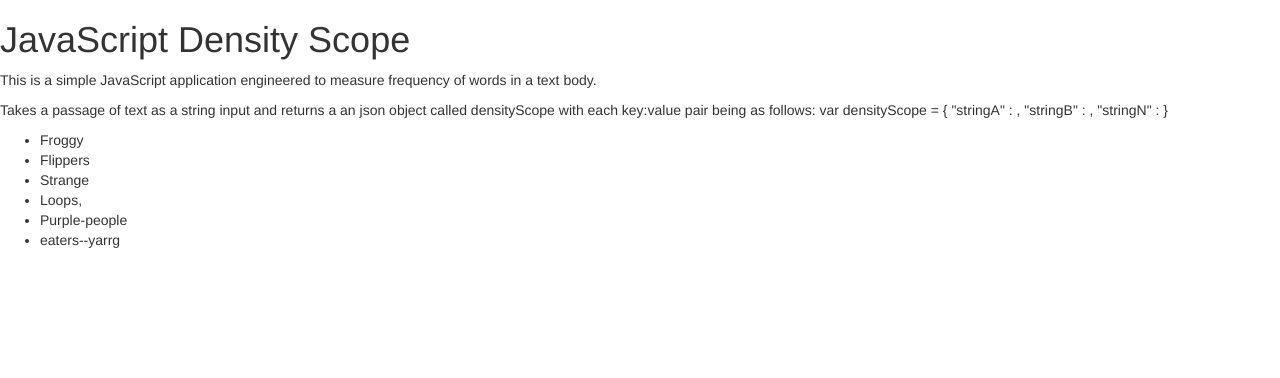
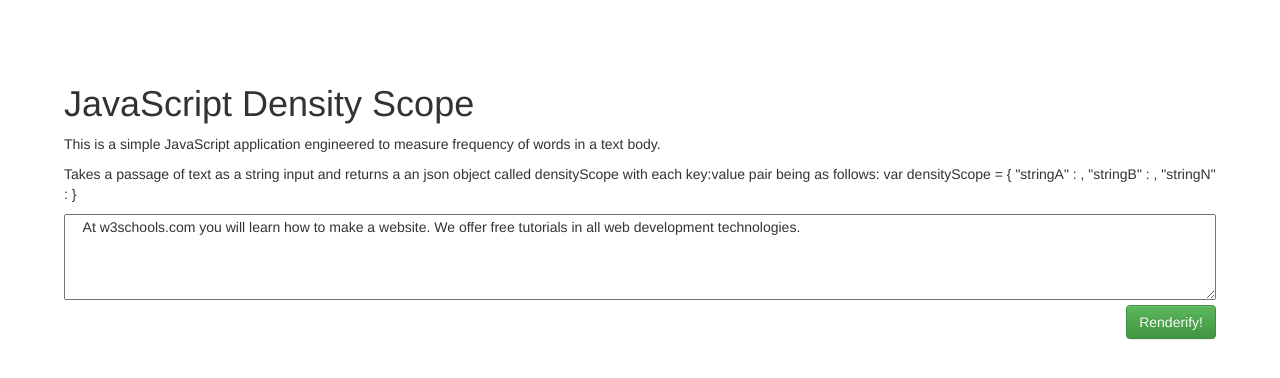
Before and after one commit to nbuechler/javascript-density-scope, a website: page index.html in a window 1280 px wide. Drawn offline with nearby package versions, Linux system fonts and the light colour scheme.

Commit message:
Added the ability to input any text via a textarea tag!

```diff
--- a/index.html
+++ b/index.html
@@ -9,12 +9,20 @@
     <link rel="stylesheet" type="text/css" href="bower_components/bootstrap/dist/css/bootstrap-theme.min.css">
 </head>
 
-<body>
+<body style="padding: 5%;">
 
     <h1>JavaScript Density Scope</h1>
 
     <p>This is a simple JavaScript application engineered to measure frequency of words in a text body.</p>
     <p>Takes a passage of text as a string input and returns a an json object called densityScope with each key:value pair being as follows: var densityScope = { "stringA" : , "stringB" : , "stringN" : }</p>
+
+
+
+    <textarea id="textbody" rows="4" style="width: 100%;">
+    At w3schools.com you will learn how to make a website. We offer free tutorials in all web development technologies.
+    </textarea>
+
+    <button type="button" id="render" class="pull-right btn btn-success">Renderify!</button>
 
     <ul id="densityScoped"></ul>
 
@@ -29,12 +37,20 @@
 
 <script type="text/javascript">
 
-    var grandOutput = denScop.parseAll("Froggy Flippers – Strange Loops, Purple-people eaters--yarrg "),
+    var grandOutput = '',
         iter;
 
-    for ( iter = 0; grandOutput.length > iter; iter++){
-        d3.select('#densityScoped').append("li").text(grandOutput[iter]);
-    }
+    $('#render').on('click', function() {
+        d3.selectAll('li').remove();
+
+        grandOutput = denScop.parseAll($('#textbody').val());
+
+        for ( iter = 0; grandOutput.length > iter; iter++){
+            d3.select('#densityScoped').append("li").text(grandOutput[iter]);
+        }
+
+    });
+
 
 </script>
 
--- a/js/animal.js
+++ b/js/animal.js
@@ -67,7 +67,7 @@ dog.prototype.taxonomy = function() {
   return this;
 };
 
-
+/*
 //Variable Definitions
 var animal = new animal();
 var mammal = new mammal();
@@ -100,3 +100,4 @@ dog.drink();
 dog.sleep();
 dog.wagTail;
 dog.taxonomy();
+*/
--- a/js/densityScope.js
+++ b/js/densityScope.js
@@ -46,7 +46,7 @@ var denScop = (function dScope() {
         };
 
     return {
-        version: "0.0.4",
+        version: "0.0.5",
         parseSpace: parseSpace,
         parseShortDash: parseShortDash,
         parseLongDash: parseLongDash,
```
